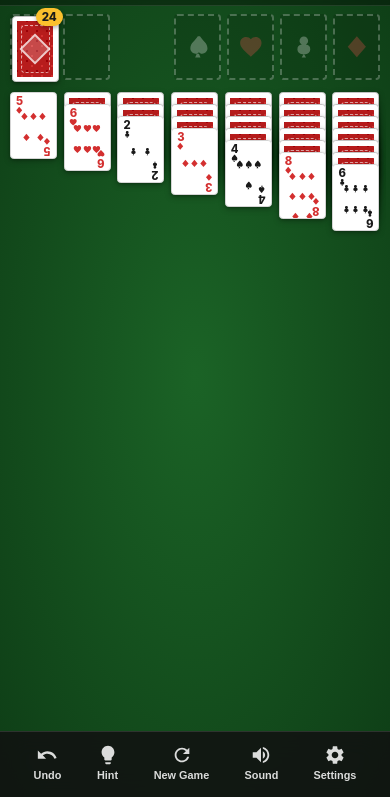
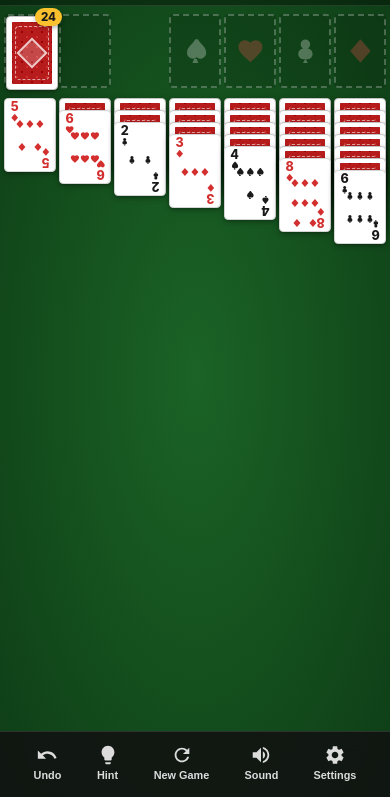
Before and after one commit to brentpope/Solitaire, a plain HTML site: page index.html in a window 390 px wide. Shown: the part 47-844 px from the top of the page. Drawn offline with Linux system fonts and the light colour scheme; no server answers.

Commit message:
Fix iPhone responsive layout: calculate card width dynamically and prevent column clipping

```diff
--- a/index.html
+++ b/index.html
@@ -17,7 +17,7 @@
   <link rel="manifest" href="manifest.json">
   <link rel="icon" type="image/svg+xml" href="favicon.svg">
 
-  <link rel="stylesheet" href="style.css?v=2">
+  <link rel="stylesheet" href="style.css?v=3">
 </head>
 <body class="theme-green">
 
@@ -270,7 +270,7 @@
   <script src="audio.js?v=2"></script>
   <script src="engine.js?v=2"></script>
   <script src="win-animation.js?v=2"></script>
-  <script src="ui.js?v=2"></script>
+  <script src="ui.js?v=3"></script>
 
   <!-- Service Worker Registration for Offline PWA Play -->
   <script>
--- a/style.css
+++ b/style.css
@@ -880,6 +880,14 @@ body {
    ========================================================================== */
 
 @media (max-width: 768px) {
+  :root {
+    --board-padding-x: clamp(4px, 1.2vw, 8px);
+    --column-gap: clamp(3px, 1vw, 6px);
+    --card-width: min(calc((100vw - (var(--board-padding-x) * 2) - (var(--column-gap) * 6)) / 7), 88px);
+    --card-height: calc(var(--card-width) * 1.42);
+    --card-radius: calc(var(--card-width) * 0.08);
+  }
+
   .header-actions .btn-label {
     display: none;
   }
@@ -905,9 +913,33 @@ body {
   }
 
   .game-board {
+    padding-left: max(var(--board-padding-x), env(safe-area-inset-left, 0px));
+    padding-right: max(var(--board-padding-x), env(safe-area-inset-right, 0px));
+    padding-top: 8px;
     padding-bottom: 90px;
-    padding-top: 8px;
-    gap: 12px;
+    gap: 10px;
+    width: 100%;
+    max-width: 100%;
+  }
+
+  .board-top {
+    width: 100%;
+  }
+
+  .stock-waste-group,
+  .foundations-group {
+    gap: var(--column-gap);
+  }
+
+  .board-tableau {
+    grid-template-columns: repeat(7, minmax(0, 1fr));
+    gap: var(--column-gap);
+    width: 100%;
+  }
+
+  .tableau-column {
+    width: 100%;
+    max-width: var(--card-width);
   }
 
   /* Show thumb-friendly bottom bar on mobile */
@@ -917,6 +949,14 @@ body {
 }
 
 @media (max-width: 480px) {
+  :root {
+    --board-padding-x: 4px;
+    --column-gap: 3px;
+    --card-width: calc((100vw - (var(--board-padding-x) * 2) - (var(--column-gap) * 6)) / 7);
+    --card-height: calc(var(--card-width) * 1.42);
+    --card-radius: calc(var(--card-width) * 0.08);
+  }
+
   .game-stats {
     padding: 3px 8px;
     gap: 8px;
--- a/sw.js
+++ b/sw.js
@@ -2,7 +2,7 @@
  * sw.js - Service Worker for Klondike Solitaire PWA (100% Offline Play)
  */
 
-const CACHE_NAME = 'solitaire-v2';
+const CACHE_NAME = 'solitaire-v3';
 const ASSETS_TO_CACHE = [
   './',
   'index.html',
--- a/ui.js
+++ b/ui.js
@@ -301,7 +301,9 @@ class SolitaireUI {
       const cardEl = card.renderElement();
       const offsetIndex = i - startIdx;
 
-      cardEl.style.transform = `translateX(${offsetIndex * 18}px)`;
+      const isMobile = window.innerWidth <= 768;
+      const fanOffset = isMobile ? 12 : 18;
+      cardEl.style.transform = `translateX(${offsetIndex * fanOffset}px)`;
       cardEl.style.zIndex = offsetIndex + 1;
 
       // Only the top card is interactive
```
